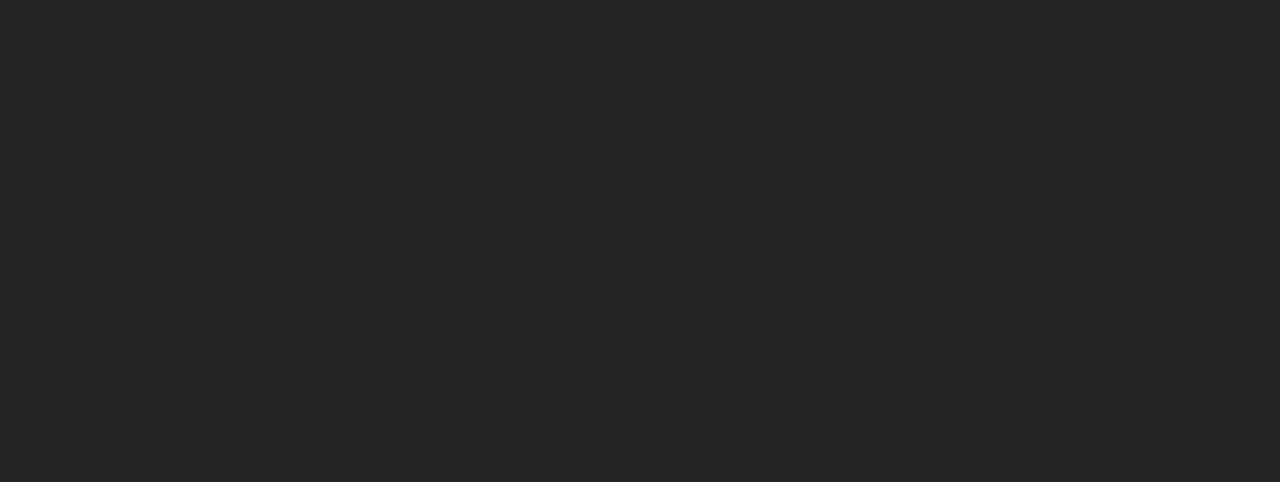
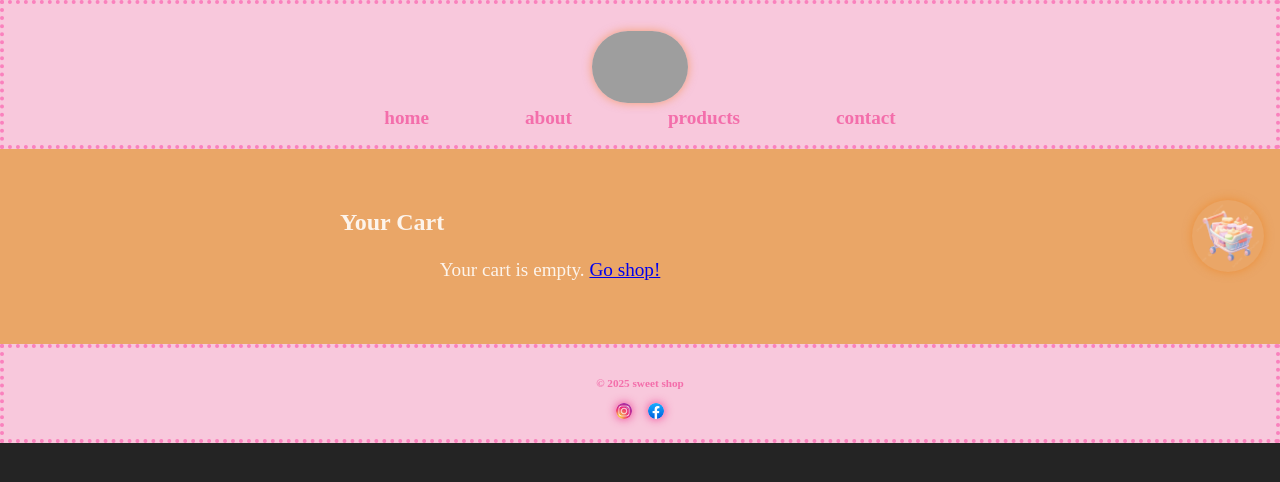
Before and after one commit to owenboy9/cakery, a React (Vite) app in the folder vite-project/: page /cart in a window 1280 px wide. Before the commit this address had no page. Shown: the top 482 px of the page. Built offline with nearby package versions, Linux system fonts and the light colour scheme; grey boxes are pictures that could not be loaded; a web font is replaced by a local one.

Commit message:
cart logic almost there

```diff
--- a/vite-project/src/App.jsx
+++ b/vite-project/src/App.jsx
@@ -5,6 +5,7 @@
 import About from './pages/About';
 import Products from './pages/Products';
 import Contact from './pages/Contact';
+import Cart from './pages/Cart';
 
 function App() {
   return (
@@ -16,6 +17,7 @@
             <Route path="about" element={<About />} />
             <Route path="products" element={<Products />} />
             <Route path="contact" element={<Contact />} />
+            <Route path="cart" element={<Cart />} />
           </Route>
         </Routes>
       </Router>
--- /dev/null
+++ b/vite-project/src/components/CartIcon.jsx
@@ -0,0 +1,22 @@
+import { useCart } from '../context/CartContext';
+import cart from '../assets/basket.png';
+import { Link } from 'react-router-dom';
+import '../styles/cart.css';
+
+function CartIcon() {
+  const { cartItems } = useCart();
+  const totalItems = cartItems.reduce((acc, item) => acc + item.quantity, 0);
+
+  return (
+    <div className="floating-cart">
+      <Link to="/cart">
+        <img src={cart} alt="Shopping Cart" className="cart-icon" />
+        {totalItems > 0 && (
+          <span className="cart-count">{totalItems}</span>
+        )}
+      </Link>
+    </div>
+  );
+}
+
+export default CartIcon;
--- a/vite-project/src/components/Header.jsx
+++ b/vite-project/src/components/Header.jsx
@@ -1,21 +1,24 @@
-// src/components/Header.jsx
-
-import Nav from './Nav.jsx'
-import logo from '../assets/logo.jpg'
-import '../styles/headerAndFooter.css'
-
+import { useCart } from '../context/CartContext';  // Import the useCart hook
+import Nav from './Nav.jsx';
+import logo from '../assets/logo.jpg';
+import '../styles/headerAndFooter.css';
 
 function Header() {
+  const { cartItems } = useCart();  // Access the cart items from context
+
+  // Calculate total number of items in the cart
+  const totalItems = cartItems.reduce((acc, item) => acc + item.quantity, 0);
+
   return (
     <header>
-    <div className='header-container'>
-      <div className='logo-container'>
-        <a href="/">
-          <img className='logo' src={logo}/>
-        </a>
+      <div className="header-container">
+        <div className="logo-container">
+          <a href="/">
+            <img className="logo" src={logo} alt="Logo" />
+          </a>
+        </div>
+        <Nav />
       </div>
-      <Nav />
-    </div>
     </header>
   );
 }
--- a/vite-project/src/components/Layout.jsx
+++ b/vite-project/src/components/Layout.jsx
@@ -1,12 +1,16 @@
 // src/components/Layout.jsx
 import Header from './Header';
 import Footer from './Footer';
+import CartIcon from './CartIcon';
+import Cart from '../pages/Cart';
+
 import { Outlet } from 'react-router-dom';
 
 const Layout = () => {
   return (
     <>
       <Header />
+      <CartIcon />
       <main>
         <Outlet />
       </main>
--- /dev/null
+++ b/vite-project/src/pages/Cart.jsx
@@ -0,0 +1,38 @@
+import { useCart } from '../context/CartContext';
+import '../styles/cart.css'; // Create this later for styling
+import { Link } from 'react-router-dom';
+
+function Cart() {
+  const { cartItems, removeFromCart, clearCart } = useCart();
+
+  const getTotal = () => {
+    return cartItems.reduce((acc, item) => acc + item.price * item.quantity, 0).toFixed(2);
+  };
+
+  return (
+    <div className="cart-page">
+      <h2>Your Cart</h2>
+
+      {cartItems.length === 0 ? (
+        <p>Your cart is empty. <Link to="/products">Go shop!</Link></p>
+      ) : (
+        <>
+          <ul className="cart-list">
+            {cartItems.map((item, index) => (
+              <li key={index} className="cart-item">
+                <span>{item.name} x {item.quantity}</span>
+                <span>${(item.price * item.quantity).toFixed(2)}</span>
+                <button onClick={() => removeFromCart(item.name)}>remove</button>
+              </li>
+            ))}
+          </ul>
+
+          <p className="cart-total">Total: ${getTotal()}</p>
+          <button onClick={clearCart} className="clear-cart-btn">Clear Cart</button>
+        </>
+      )}
+    </div>
+  );
+}
+
+export default Cart;
--- /dev/null
+++ b/vite-project/src/styles/cart.css
@@ -0,0 +1,66 @@
+.floating-cart {
+  position: fixed;
+  top: 200px;
+  right: 16px;
+  z-index: 1000;
+}
+
+.cart-icon {
+  display: block;
+  height: 9vh;
+  border-radius: 50px;
+  transition: background-color 1s;
+  box-shadow: 0px 0px 10px rgba(240, 121, 11, 0.5);
+}
+
+.cart-icon:hover {
+  box-shadow: 0px 0px 10px rgb(240, 99, 141);
+  cursor: pointer;
+}
+
+.cart-count {
+  position: absolute;
+  top: -8px;
+  right: -8px;
+  background-color: red;
+  color: white;
+  border-radius: 50%;
+  padding: 2px 6px;
+  font-size: 12px;
+  font-weight: bold;
+}
+
+.cart-page {
+  padding: 2rem;
+  max-width: 600px;
+  margin: 0 auto;
+  text-align: left;
+}
+
+.cart-list {
+  list-style: none;
+  padding: 0;
+}
+
+.cart-item {
+  display: flex;
+  justify-content: space-between;
+  margin-bottom: 1rem;
+  border-bottom: 1px solid #ddd;
+  padding-bottom: 0.5rem;
+}
+
+.cart-total {
+  font-weight: bold;
+  font-size: 1.2rem;
+  margin-top: 1rem;
+}
+
+.clear-cart-btn {
+  margin-top: 1rem;
+  padding: 0.5rem 1rem;
+  background-color: crimson;
+  color: white;
+  border: none;
+  cursor: pointer;
+}
--- a/vite-project/src/styles/headerAndFooter.css
+++ b/vite-project/src/styles/headerAndFooter.css
@@ -21,11 +21,11 @@
   display: inline-block;
 }
 
-
 .logo:hover {
   box-shadow: 0px 0px 10px rgb(240, 99, 141);
   cursor: pointer;
 }
+
 
 header {
   background-color: #f8c8dc;
```
